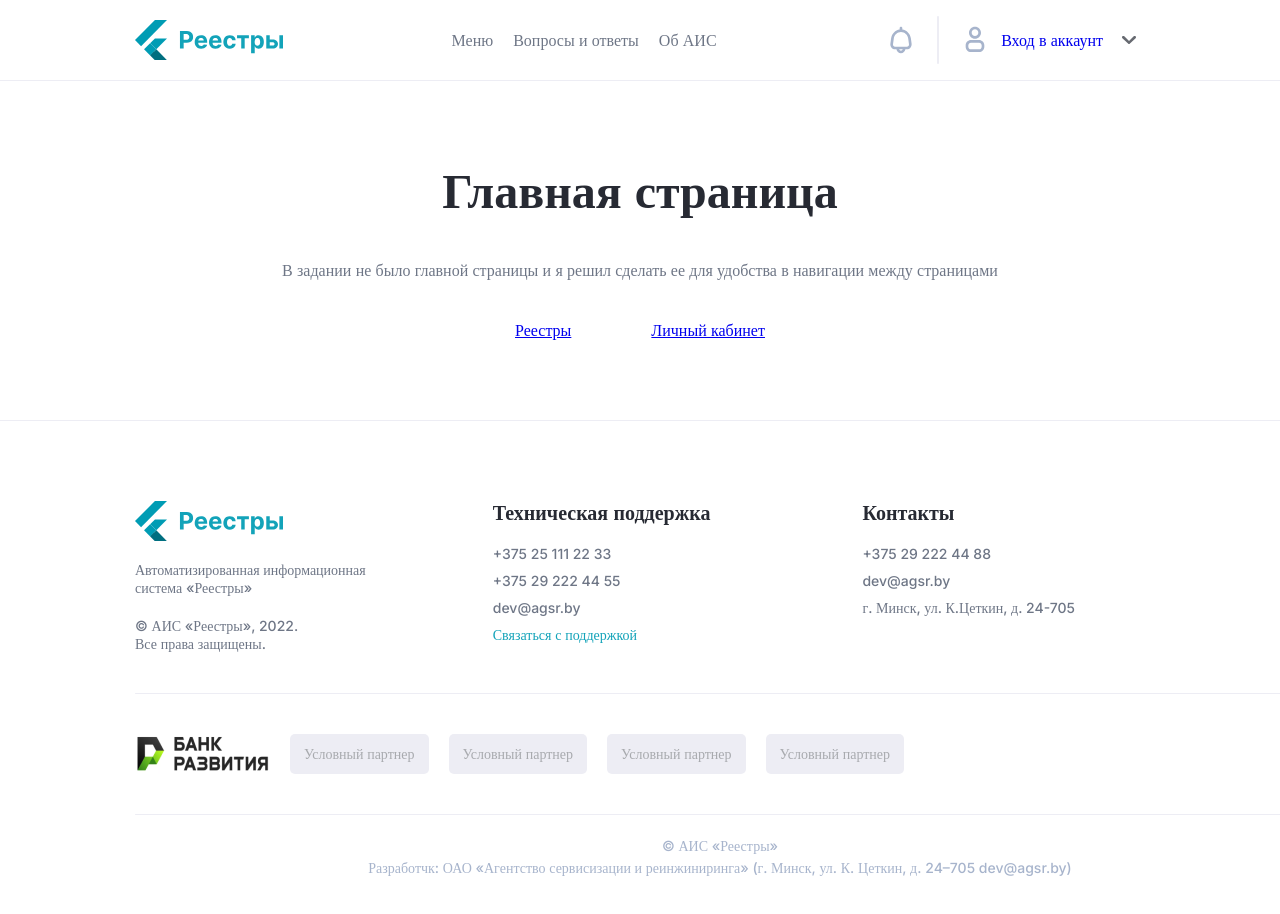
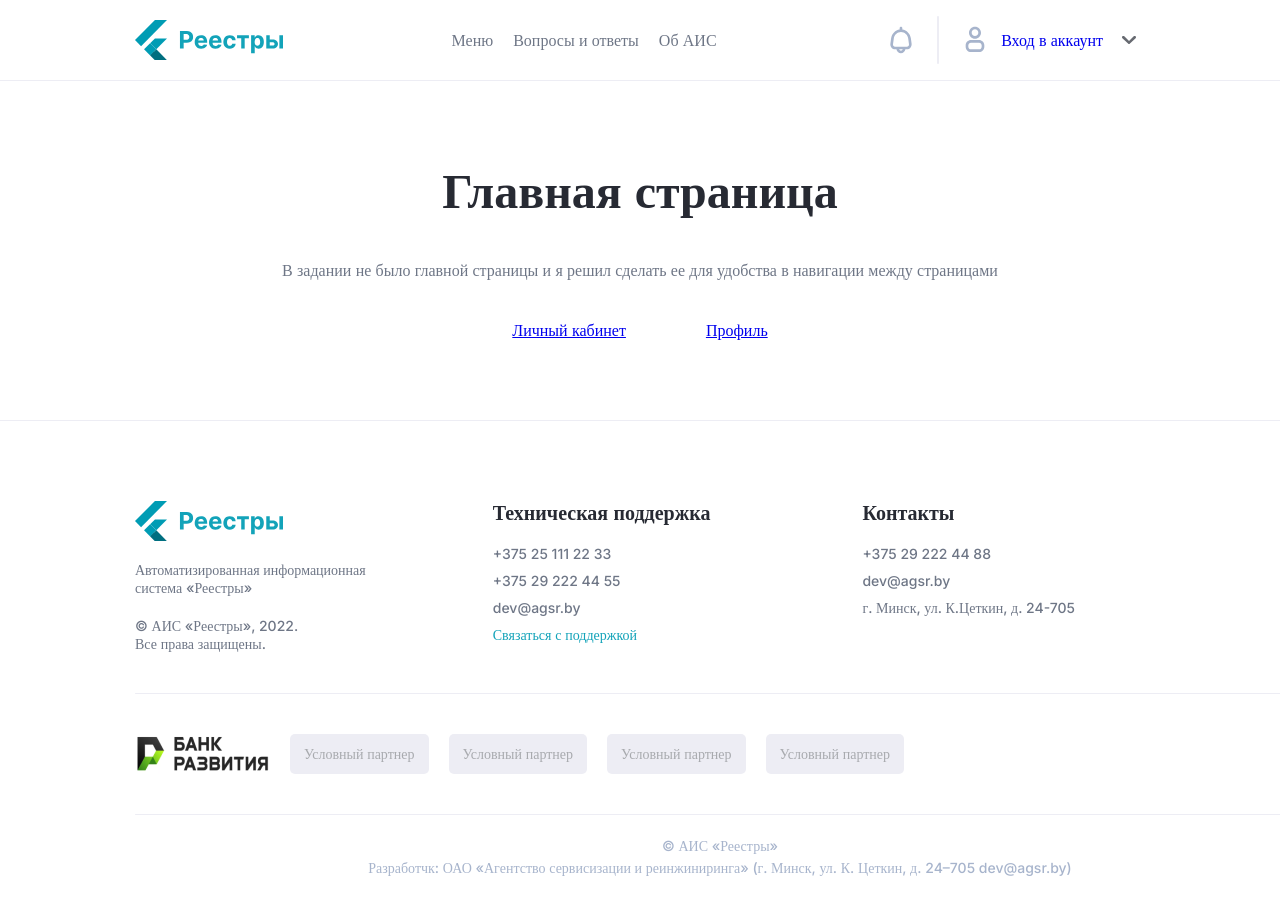
Before and after one commit to ivan-kevra/Information-Systems-app, a React (Vite) app: page / in a window 1280 px wide. Shown: the top 914 px of the page. Built offline with nearby package versions, Linux system fonts and the light colour scheme; a web font is replaced by a local one.

Commit message:
update routing

```diff
--- a/src/pages/login/login.tsx
+++ b/src/pages/login/login.tsx
@@ -21,7 +21,7 @@ export const Login = () => {
   const isAuthenticated = useSelector((state: AppRootStateType) => state.auth.isAuthenticated)
 
   useEffect(() => {
-    const token = sessionStorage.getItem('token')
+    const token = localStorage.getItem('token')
 
     if (token) {
       const decoded: any = jwtDecode(token)
@@ -45,7 +45,7 @@ export const Login = () => {
         name: decoded.given_name,
       })
     )
-    sessionStorage.setItem('token', credentialResponse.credential)
+    localStorage.setItem('token', credentialResponse.credential)
   }
 
   if (isAuthenticated) {
--- a/src/pages/mainPage/mainPage.tsx
+++ b/src/pages/mainPage/mainPage.tsx
@@ -3,8 +3,17 @@ import styles from './mainPage.module.scss'
 import { Footer } from '@/components/footer'
 import { Typography } from '@/components/typography'
 import { Link } from 'react-router-dom'
+import { useSelector } from 'react-redux'
+import { AppRootStateType } from '@/app/store'
+
 
 export const MainPage = () => {
+
+    const logout = () => {
+        localStorage.removeItem('token')
+        window.location.reload()
+    }
+    const isAuthenticated = useSelector((state: AppRootStateType) => state.auth.isAuthenticated)
     return (
         <div className={styles.container}>
             <Header />
@@ -17,12 +26,15 @@ export const MainPage = () => {
                 </Typography>
 
                 <div className={styles.links}>
-                    <Link className={styles.link} to={'/tableSystem'}>
-                        Реестры
+                    <Link className={styles.link} to={'/personalArea'}>
+                        Личный кабинет
                     </Link>
                     <Link className={styles.link} to={'/profile'}>
-                        Личный кабинет
+                        Профиль
                     </Link>
+                    {isAuthenticated && <Link className={styles.link} to={'/profile'} onClick={logout}>
+                        Выйти из аккаунта
+                    </Link>}
                 </div>
             </div>
 
--- a/src/pages/tableSystem/tableSystem.module.scss
+++ b/src/pages/tableSystem/personalArea.module.scss
@@ -148,8 +148,7 @@
         align-items: center;
         gap: 20px;
 
-        .icon {
-        }
+        .icon {}
       }
     }
   }
--- a/src/pages/tableSystem/tableSystem.tsx
+++ b/src/pages/tableSystem/personalArea.tsx
@@ -14,9 +14,9 @@ import { Pagination } from '@/components/pagination/pagination'
 import { TextField } from '@/components/textField'
 import { Typography } from '@/components/typography'
 
-import styles from './tableSystem.module.scss'
+import styles from './personalArea.module.scss'
 
-export const TableSystem = () => {
+export const PersonalArea = () => {
   const [activeItem, setActiveItem] = useState('Реестры')
 
   const changeActiveItem = (item: string) => {
--- a/src/router.tsx
+++ b/src/router.tsx
@@ -8,7 +8,7 @@ import {
 import { Login } from './pages/login/login'
 
 import { Profile } from './pages/profile/profile'
-import { TableSystem } from './pages/tableSystem/tableSystem'
+import { PersonalArea } from './pages/tableSystem/personalArea'
 import { AppRootStateType } from './app/store'
 import { useSelector } from 'react-redux'
 import { MainPage } from './pages/mainPage/mainPage'
@@ -30,8 +30,8 @@ const privateRoutes: RouteObject[] = [
     element: <Profile />,
   },
   {
-    path: '/tableSystem',
-    element: <TableSystem />,
+    path: '/personalArea',
+    element: <PersonalArea />,
   },
 ]
 
```
